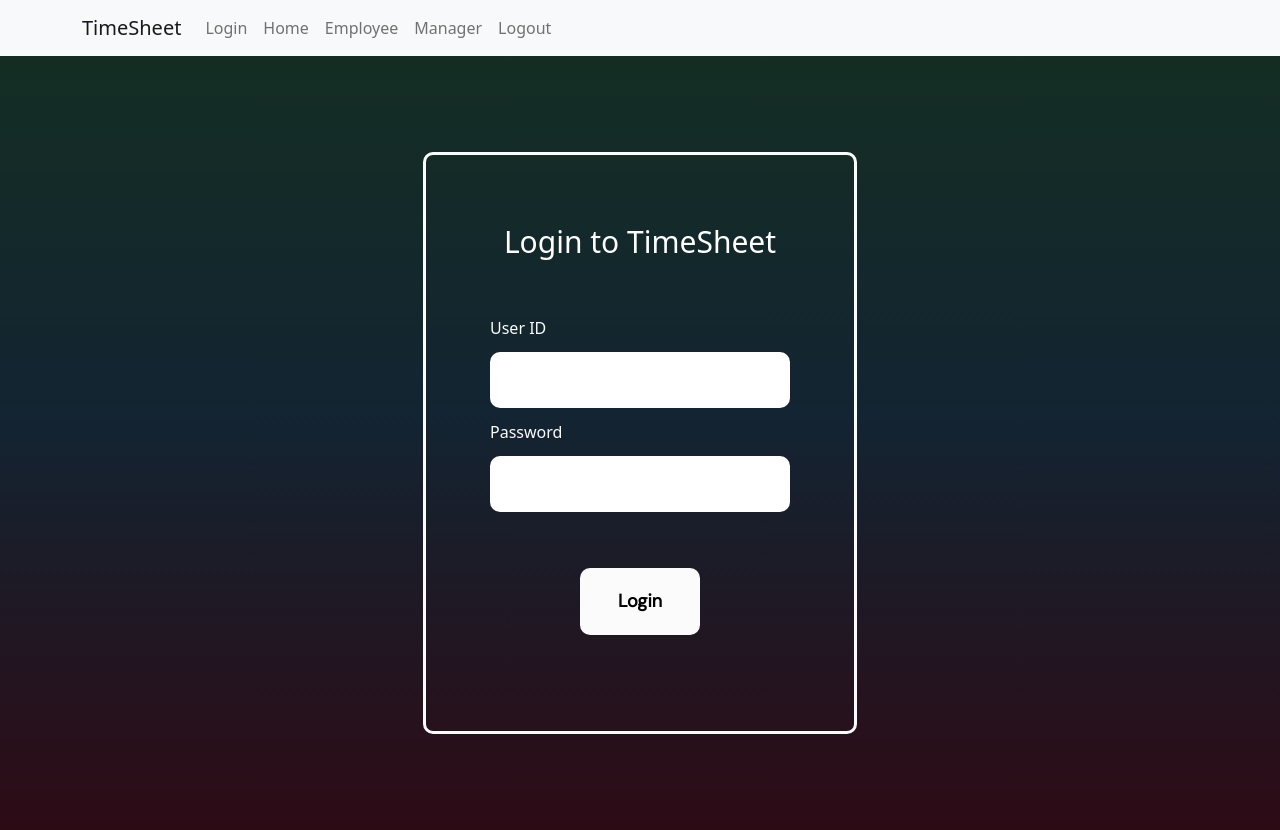
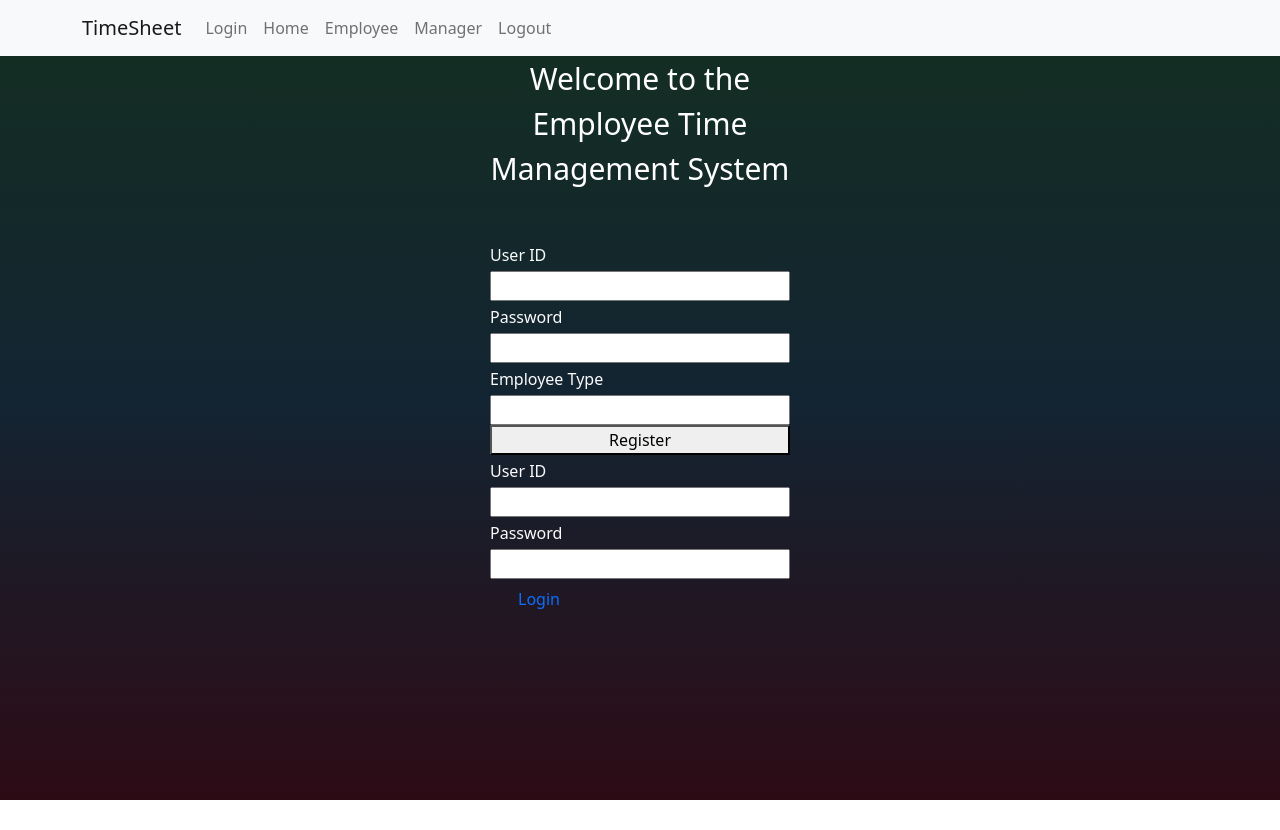
Before and after one commit to sakshishah6/employee-logging-system, a React (Create React App) app: page / in a window 1280 px wide. After the commit the page ends 800 px from the top, so only its background shows below. Built offline with nearby package versions, Linux system fonts and the light colour scheme.

Commit message:
added register + login

```diff
--- a/package.json
+++ b/package.json
@@ -6,6 +6,7 @@
     "@testing-library/jest-dom": "^5.16.5",
     "@testing-library/react": "^13.4.0",
     "@testing-library/user-event": "^13.5.0",
+    "axios": "^1.2.0",
     "bootstrap": "^5.2.3",
     "dotenv": "^16.0.3",
     "express": "^4.18.2",
@@ -15,6 +16,7 @@
     "react-bootstrap": "^2.6.0",
     "react-dom": "^18.2.0",
     "react-router-dom": "^6.4.3",
+    "react-script": "^2.0.5",
     "react-scripts": "5.0.1",
     "web-vitals": "^2.1.4"
   },
--- a/src/views/Login.jsx
+++ b/src/views/Login.jsx
@@ -1,24 +1,83 @@
 import React, { useState } from "react";
+import Axios from 'axios';
+import Container from 'react-bootstrap/Container';
+import Nav from 'react-bootstrap/Nav';
+import Navbar from 'react-bootstrap/Navbar';
 
 export const Login = () => {
-    const [userid, setUserId] = useState('');
+    const [useridReg, setUserIdReg] = useState('');
+    const [passwordReg, setPasswordReg] = useState('');
+    const [userTypeReg, setUserTypeReg] = useState('');
+
+    const [username, setUsername] = useState('');
     const [password, setPassword] = useState('');
 
-    /*     const handleSubmit = (e) => {
-            e.preventDefault();
-            console.log(userid);
-        } */
+    const [loginStatus, setLoginStatus] = useState('');
+
+    const register = () => {
+        Axios.post('http://localhost:3002/api/register', {
+            username: useridReg,
+            password: passwordReg,
+            usertype: userTypeReg
+        }).then((response) => {
+            console.log(response);
+        });
+    };
+
+
+    const login = () => {
+        Axios.post('http://localhost:3002/api/login', {
+            username: username,
+            password: password,
+        }).then((res) => {
+            console.log("hi")
+            console.log(res);
+        });
+    };
+
+
 
     return (
-        <div className="auth-form-container">
-            <p id="title">Login to TimeSheet</p>
+        <div id="auth-form-container">
+            <p id="title">Welcome to the Employee Time Management System </p>
             <form id="login-form">
-                <label htmlFor="userid">User ID</label>
-                <input value={userid} onChange={(e) => setUserId(e.target.value)} type="text" id="userid" name="userid" />
-                <label htmlFor="password">Password</label>
-                <input value={password} onChange={(e) => setPassword(e.target.value)} type="password" id="password" name="password" />
-                <button id="login-btn">Login</button>
+                <label>User ID</label>
+                <input
+                    type="text"
+                    onChange={(e) => {
+                        setUserIdReg(e.target.value);
+                    }}
+                 />
+                <label>Password</label>
+                <input
+                    type="text"
+                    onChange={(e) => {
+                        setPasswordReg(e.target.value);
+                    }} />
+                <label >Employee Type</label>
+                <input
+                    type="text"
+                    onChange={(e) => {
+                        setUserTypeReg(e.target.value);
+                    }}
+                 />
+
+                <button onClick={register}>Register</button>
+
             </form>
+
+        <form id="login-form">
+                <label>User ID</label>
+                <input  onChange={(e) => setUsername(e.target.value)} type="text"  />
+                <label >Password</label>
+                <input onChange={(e) => setPassword(e.target.value)} type="text"  />
+         </form>
+         <Container>
+          <Nav className="me-auto">
+            <Nav.Link href="/manager">Login</Nav.Link>
+          </Nav>
+        </Container>
+
         </div>
     )
 }
```
Also changed, not shown: 2 other files (tests, documents, lock files or other folders).
